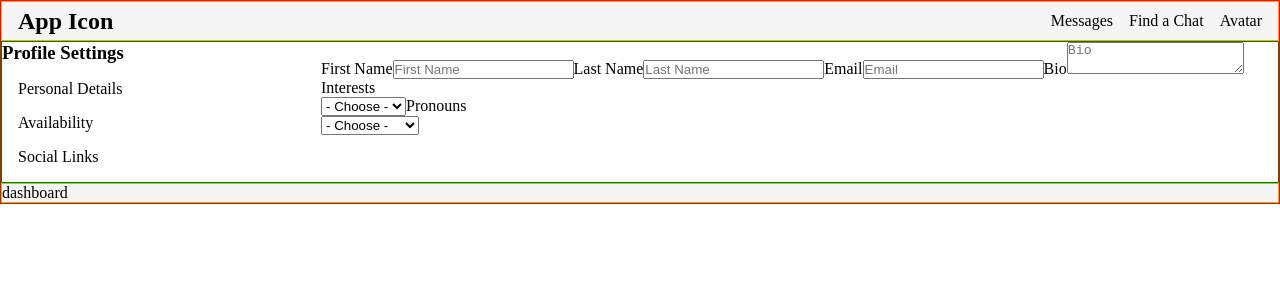
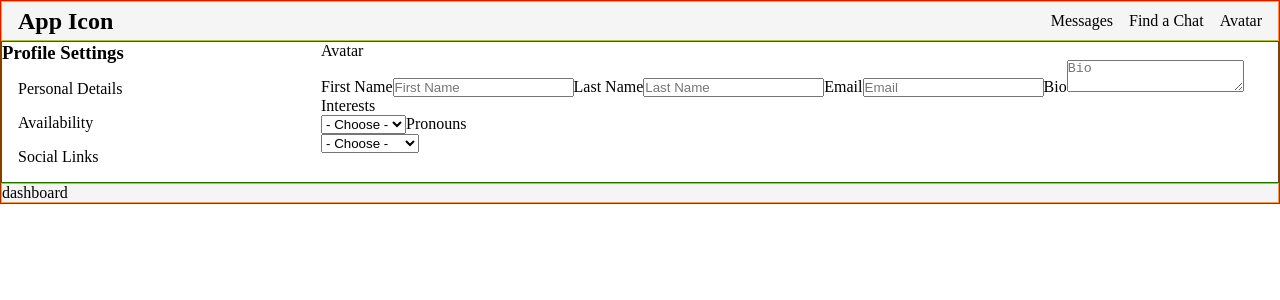
Before and after one commit to vishalicious213/coffee-chat, a React (Vite) app: page / in a window 1280 px wide. Shown: the top 300 px of the page. Built offline with nearby package versions, Linux system fonts and the light colour scheme.

Commit message:
drafted Avatar.jsx

```diff
--- /dev/null
+++ b/src/components/features/profile-settings/avatar.jsx
@@ -0,0 +1,12 @@
+import React from 'react'
+import { useState } from 'react'
+import '../../../App.css'
+import "./profile-settings.css"
+
+const Avatar = () => {
+    return (
+        <div>Avatar</div>
+    )
+}
+
+export default Avatar
--- a/src/components/features/profile-settings/personal-details.jsx
+++ b/src/components/features/profile-settings/personal-details.jsx
@@ -1,5 +1,6 @@
 import React from 'react'
 import { useState } from 'react'
+import Avatar from './avatar'
 import '../../../App.css'
 import "./profile-settings.css"
 
@@ -25,6 +26,7 @@ const PersonalDetails = () => {
 
     return (
         <form>
+            <Avatar />
             <label htmlFor="firstName">First Name</label>
             <input
                 type="text"
```
